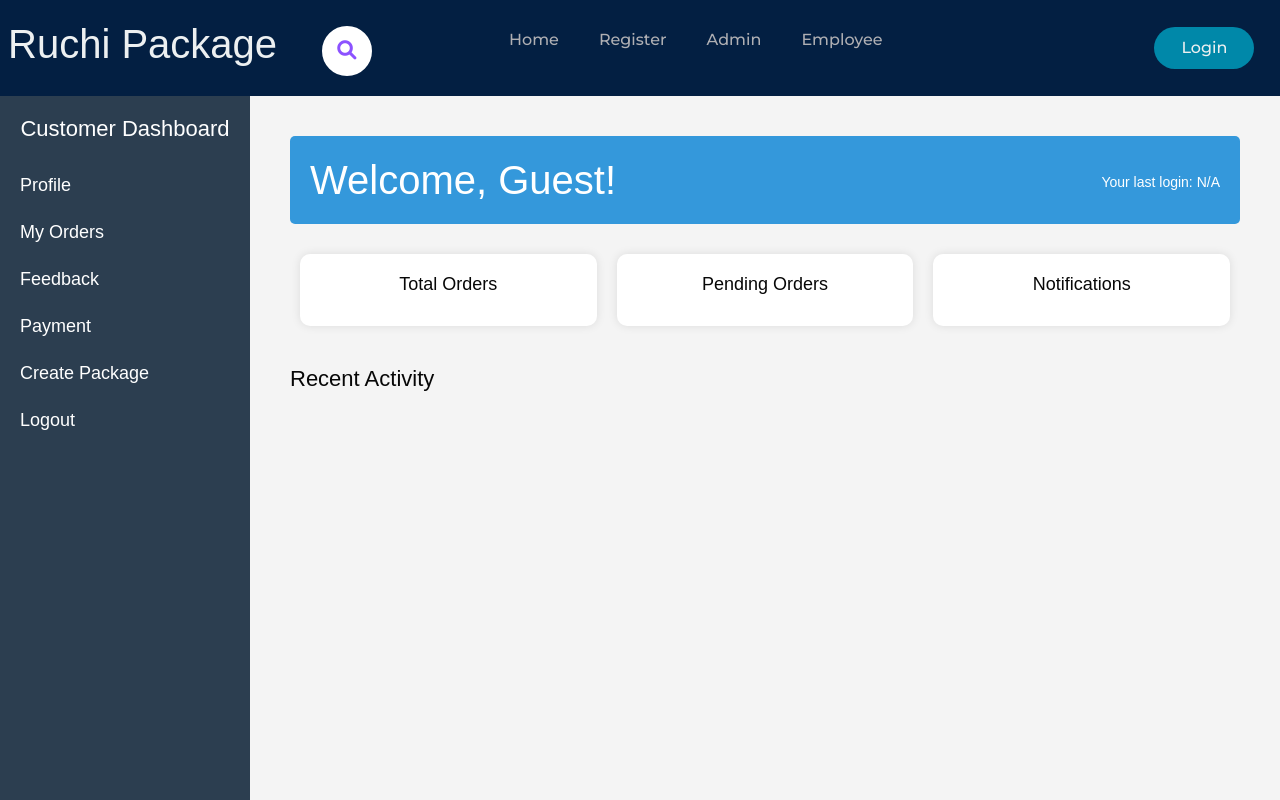
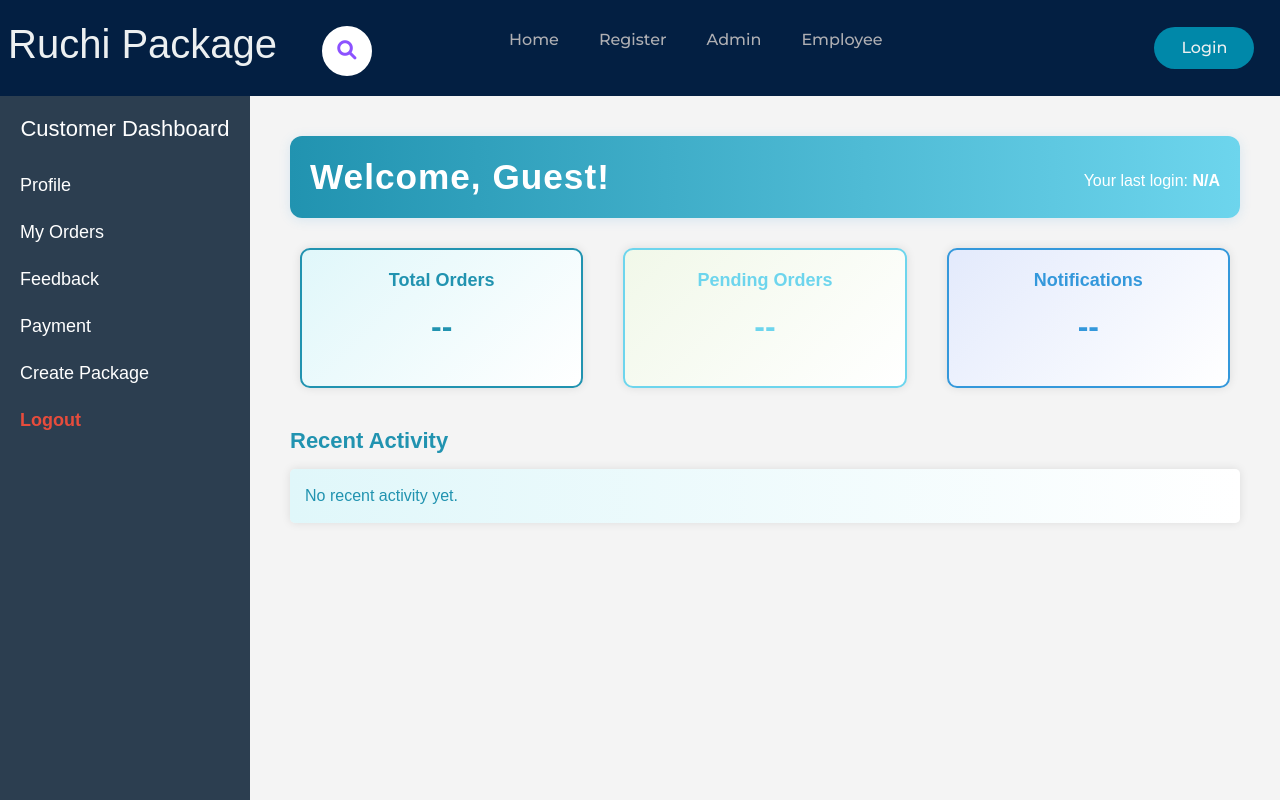
Before and after one commit to Ranjuna120/Package-Delivery-Management-System, a React (Create React App) app in the folder frontend/: page /CustomerProfileOne in a window 1280 px wide. Shown: the top 800 px of the page. Built offline with nearby package versions, Linux system fonts and the light colour scheme.

Commit message:
Update CustomerProfileOne.js

```diff
--- a/frontend/src/compoments/Customer/CustomerProfileOne.js
+++ b/frontend/src/compoments/Customer/CustomerProfileOne.js
@@ -32,46 +32,40 @@ function CustomerProfileOne  ()  {
         <h2>Customer Dashboard</h2>
         <ul className="sidebar-menu">
           <li><a href="/CusProfile">Profile</a></li>
-          {/* <li><a href="/CusProfile" onClick={() => navigate('/CusProfile')}>Profile</a></li> */}
           <li><a href="/Or_Add">My Orders</a></li>
           <li><a href="/FeedbackForm">Feedback</a></li>
           <li><a href="/PaymentDashBoardOne">Payment</a></li>
           <li><a href="#">Create Package</a></li>
-          <li><a href="#" onClick={(e) => {
-            e.preventDefault();
-            handleLogout();
-          }}>Logout</a></li>
+          <li><a href="#" onClick={(e) => { e.preventDefault(); handleLogout(); }} style={{ color: '#e74c3c', fontWeight: 'bold' }}>Logout</a></li>
         </ul>
       </div>
 
       <div className="customer-profile-main-content">
-        <header className="dashboard-header">
-          <h1>Welcome, {customerName}!</h1>
-          <p>Your last login: {lastLogin}</p>
+        <header className="dashboard-header" style={{ boxShadow: '0 2px 12px rgba(52,152,219,0.15)', borderRadius: '12px', marginBottom: '30px', background: 'linear-gradient(90deg, #2193b0 0%, #6dd5ed 100%)' }}>
+          <h1 style={{ fontSize: '2.2rem', fontWeight: 700, letterSpacing: '1px' }}>Welcome, {customerName}!</h1>
+          <p style={{ fontSize: '1rem', marginTop: '8px' }}>Your last login: <span style={{ fontWeight: 600 }}>{lastLogin}</span></p>
         </header>
 
-        <section className="stats-section">
-          <div className="stats-card">
-            <h3>Total Orders</h3>
-            {/* <p>{user.orders}</p> */}
+        <section className="stats-section" style={{ gap: '20px' }}>
+          <div className="stats-card" style={{ border: '2px solid #2193b0', background: 'linear-gradient(135deg, #e0f7fa 0%, #ffffff 100%)' }}>
+            <h3 style={{ color: '#2193b0', fontWeight: 600 }}>Total Orders</h3>
+            <p style={{ color: '#2193b0', fontWeight: 700, fontSize: '2rem' }}>--</p>
           </div>
-          <div className="stats-card">
-            <h3>Pending Orders</h3>
-            {/* <p>{user.pendingOrders}</p> */}
+          <div className="stats-card" style={{ border: '2px solid #6dd5ed', background: 'linear-gradient(135deg, #f1f8e9 0%, #ffffff 100%)' }}>
+            <h3 style={{ color: '#6dd5ed', fontWeight: 600 }}>Pending Orders</h3>
+            <p style={{ color: '#6dd5ed', fontWeight: 700, fontSize: '2rem' }}>--</p>
           </div>
-          <div className="stats-card">
-            <h3>Notifications</h3>
-            {/* <p>{user.notifications}</p> */}
+          <div className="stats-card" style={{ border: '2px solid #3498db', background: 'linear-gradient(135deg, #e3eafc 0%, #ffffff 100%)' }}>
+            <h3 style={{ color: '#3498db', fontWeight: 600 }}>Notifications</h3>
+            <p style={{ color: '#3498db', fontWeight: 700, fontSize: '2rem' }}>--</p>
           </div>
         </section>
 
         <section className="recent-activity">
-          <h2>Recent Activity</h2>
-          {/* <ul>
-            {user.recentActivity.map((activity, index) => (
-              <li key={index}>{activity}</li>
-            ))}
-          </ul> */}
+          <h2 style={{ color: '#2193b0', fontWeight: 700 }}>Recent Activity</h2>
+          <ul>
+            <li style={{ background: 'linear-gradient(90deg, #e0f7fa 0%, #ffffff 100%)', color: '#2193b0', fontWeight: 500 }}>No recent activity yet.</li>
+          </ul>
         </section>
       </div>
     </div>
```
